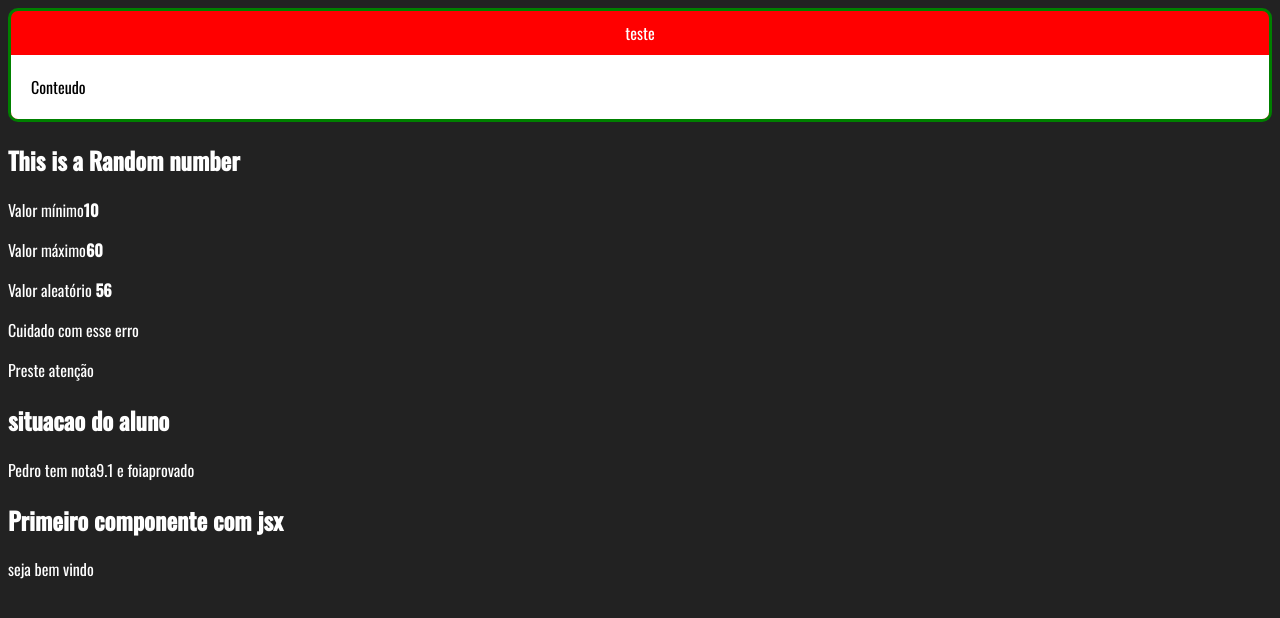
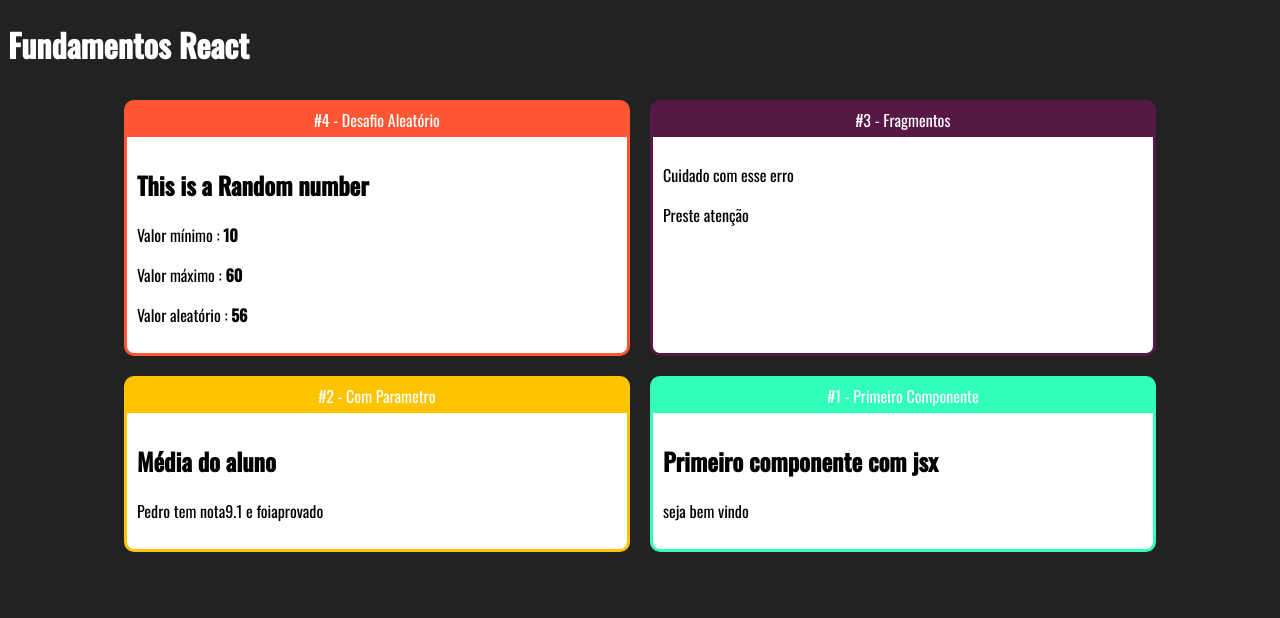
Before and after one commit to carolinadutras/udemy-react-redux, a React (Create React App) app in the folder fundamentos-react/: page / in a window 1280 px wide. Shown: the top 618 px of the page. Built offline with nearby package versions, Linux system fonts and the light colour scheme.

Commit message:
creating components with react

```diff
--- /dev/null
+++ b/fundamentos-react/src/App.css
@@ -0,0 +1,5 @@
+.App .Cards{
+    display: flex;
+    justify-content:center;
+    flex-wrap: wrap;
+}
--- a/fundamentos-react/src/App.jsx
+++ b/fundamentos-react/src/App.jsx
@@ -1,23 +1,32 @@
 import React from "react";
-import "./index.css";
+import "./App.css";
 import Primeiro from "./components/basicos/Primeiro";
 import ComParametro from "./components/basicos/ComParametro";
 import Fragmento from "./components/basicos/Fragment";
 import Aleatorio from "./components/basicos/Aleatorio";
-import Card from "./components/layout/Card"
+import Card from "./components/layout/Card";
+
 export default function App(props) {
   return (
-    <div id="app">
-        <Card
-        titulo='teste'/>
-      <Aleatorio min={10} max={60} />
-      <Fragmento />
-      <ComParametro
-        titulo="situacao do aluno"
-        nota={9.1}
-        aluno="Pedro"
-      ></ComParametro>
-      <Primeiro />
+    <div className="App">
+      <h1>Fundamentos React</h1>
+      <div className="Cards">
+
+        <Card titulo=" #4 - Desafio Aleatório" color= '#FF5733'>
+          <Aleatorio min={10} max={60} />
+        </Card>
+
+        <Card titulo="#3 - Fragmentos" color= '#581845'>
+          <Fragmento />
+        </Card>
+
+        <Card titulo="#2 -  Com Parametro" color ='#FFC300'>
+          <ComParametro titulo="Média do aluno" nota={9.1} aluno="Pedro" />{" "}
+        </Card>
+        <Card titulo=" #1 - Primeiro Componente" color = '#33FFBD'>
+          <Primeiro />
+        </Card>
+      </div>
     </div>
   );
 }
--- a/fundamentos-react/src/components/basicos/Aleatorio.jsx
+++ b/fundamentos-react/src/components/basicos/Aleatorio.jsx
@@ -11,9 +11,9 @@ console.log(aleatorio)
     return(
         <React.Fragment>
             <h2>This is a Random number</h2>
-    <p>Valor mínimo<strong>{min}</strong></p>
-    <p>Valor máximo<strong>{max}</strong></p>
-    <p>Valor aleatório <strong>{aleatorio}</strong></p>
+    <p>Valor mínimo : <strong>{min}</strong></p>
+    <p>Valor máximo : <strong>{max}</strong></p>
+    <p>Valor aleatório : <strong>{aleatorio}</strong></p>
         </React.Fragment>
     )
 }
--- /dev/null
+++ b/fundamentos-react/src/components/basicos/Familia.jsx
@@ -0,0 +1 @@
+import React from 'react';
--- a/fundamentos-react/src/components/layout/Card.css
+++ b/fundamentos-react/src/components/layout/Card.css
@@ -1,17 +1,22 @@
-.Card{
-    background-color:red;
-    border-radius: 10px;
-    overflow: hidden;
-    border: 3px solid green;
+.Card {
+  border-radius: 10px;
+  overflow: hidden;
+  border: 3px solid;
+  margin: 10px;
+  display:flex;
+  flex-direction: column;
+  min-width:500px;
+  max-width:500px;
 }
 
-.Card .Title{
-padding: 10px 0px;
-display: flex;
-justify-content: center;
+.Card .Title {
+  padding: 5px 0px;
+  display: flex;
+  justify-content: center;
 }
-.Content{
-    background-color:white;
-    padding: 20px;
-    color: black;
+.Card .Content {
+  background-color: white;
+  padding: 10px;
+  color: black;
+  flex-grow:1;
 }
--- a/fundamentos-react/src/components/layout/Card.jsx
+++ b/fundamentos-react/src/components/layout/Card.jsx
@@ -1,11 +1,20 @@
 import React from "react";
 import "./Card.css";
 export default (props) => {
+  const cardStyle={
+    backgroundColor: props.color || "#F00",
+    borderColor: props.color || '#F00',
+  }
+  //a partir de um parametro onseguimos mudar o estilo
   return (
-    <div className="Card">
-      <div className='Title'>{props.titulo}</div>
-
-      <div className='Content'>Conteudo</div>
+    <div className="Card" style={cardStyle}>
+      {/* // se quiser por um objeto dentro de style colocar entre duas chaves,
+      style={{    backgroundColor: props.color || "#F008", */}
+    {/* borderColor: props.color || '#F008',}} */}
+      <div className="Title">{props.titulo}</div>
+      <div className="Content">
+        {props.children}
+      </div>
     </div>
   );
 };
--- a/fundamentos-react/src/index.css
+++ b/fundamentos-react/src/index.css
@@ -5,5 +5,9 @@ color: white;
 }
 
 h1 h2 h3{
-    font-weight: 300;
+    font-weight: 200;
 }
+
+h2 h3{
+    margin:0;
+}
```
Also changed, not shown: fundamentos-react/src/components/basicos/FamiliaMembro.jsx (added).
